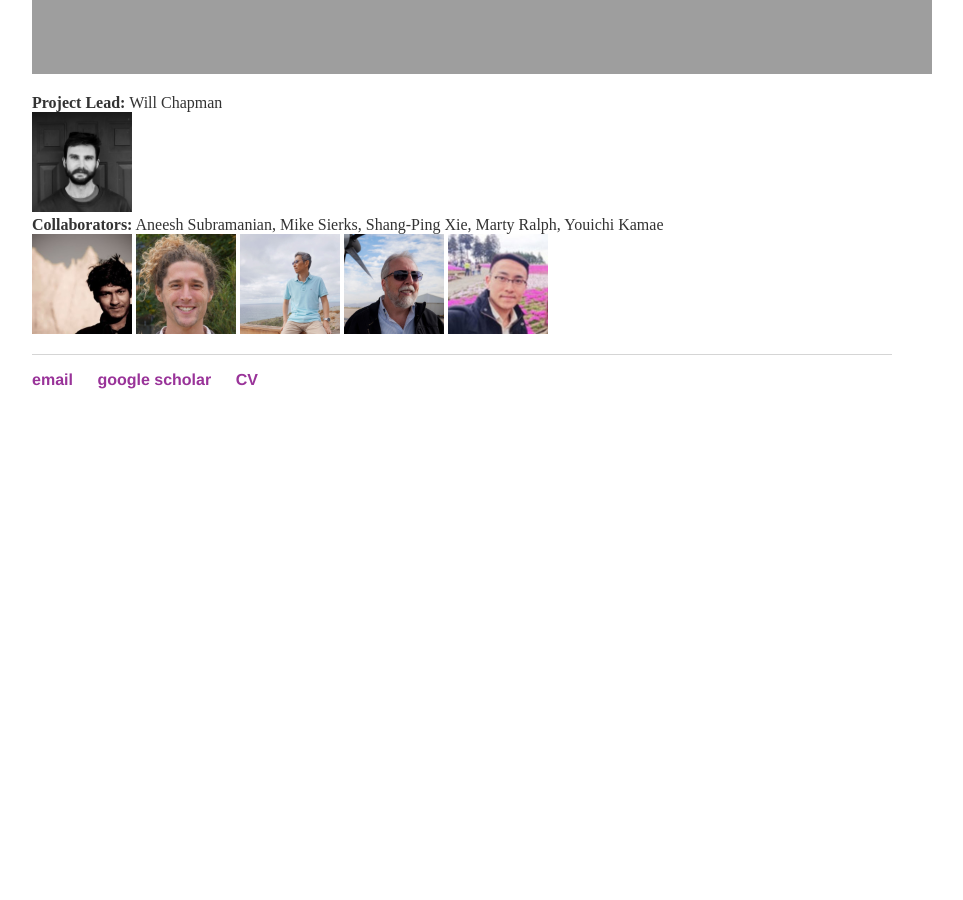
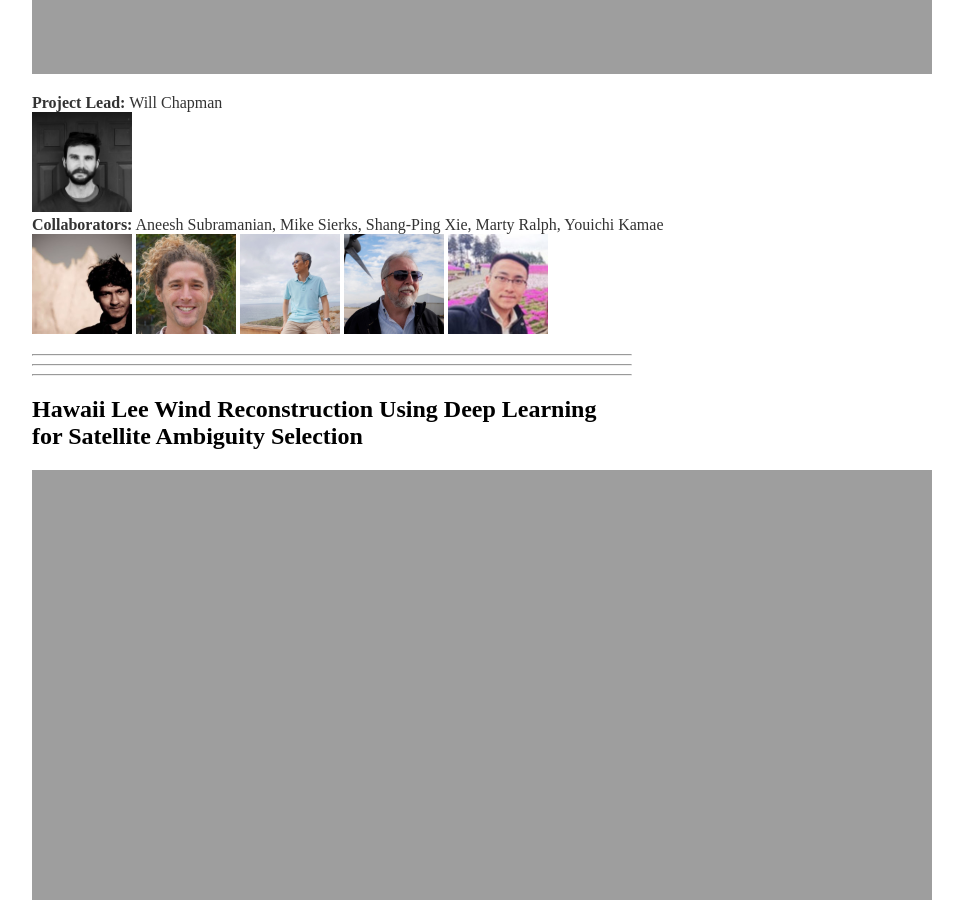
Before and after one commit to WillyChap/willychap_beta.github.io, a Jekyll site: the page built from research/projects.md, in a window 1280 px wide and 900 px high, scrolled down 1651 px. Shown: the whole window, without its empty margins (276-1239 px from the left). Built offline with Jekyll 4.4.1, drawn with Linux system fonts in a browser that asks for light colours; our own code applies the rules of GitHub Pages for plain Markdown files; before the commit the page ends 2056 px from its top, so only the background shows below that.

Commit message:
Update projects.md

```diff
--- a/research/projects.md
+++ b/research/projects.md
@@ -25,3 +25,11 @@ Diagnosing monthly signal to Noise in the ENSO related N.A. Teleconnection.
 **Project Lead:** Will Chapman<br/>
 <img src="http://willychap.github.io/images/william_chapman_square.jpg" alt="Me" width="100"/><br/>
 **Collaborators:** Aneesh Subramanian, Mike Sierks, Shang-Ping Xie, Marty Ralph, Youichi Kamae <br/> <img src="http://willychap.github.io/images/ACS.jpg" alt="ACS" width="100"/> <img src="http://willychap.github.io/images/MDS.jpg" alt="MDS" width="100"/> <img src="http://willychap.github.io/images/SPX.jpg" alt="SPX" width="100"/> <img src="http://willychap.github.io/images/FMR.jpg" alt="FMR" width="100"/> <img src="http://willychap.github.io/images/YK.jpg" alt="FMR" width="100"/>
+
+*****
+*****
+*****
+
+## Hawaii Lee Wind Reconstruction Using Deep Learning for Satellite Ambiguity Selection
+
+<img src="http://willychap.github.io/research/images/Fig_09_high.png" alt="ELNINO" width="900"/>
```
